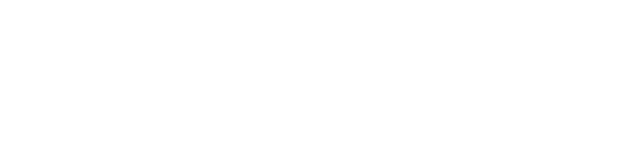
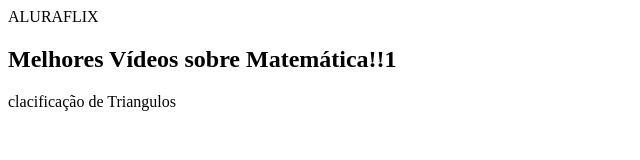
Before and after one commit to rayanne22/colecaodevideo, a plain HTML site: page index.html in a window 1280 px wide. Shown: the whole page, without its empty margins (0-640 px from the left). Drawn offline with Linux system fonts and the light colour scheme.

Commit message:
desenvolvendo projeto

```diff
--- a/index.html
+++ b/index.html
@@ -3,9 +3,16 @@
 <head>
     <meta charset="UTF-8">
     <meta name="viewport" content="width=device-width, initial-scale=1.0">
-    <title>Document</title>
+    <title>Matemática!!!</title>
 </head>
 <body>
+ <header>ALURAFLIX</header>
+ <section>
+    <h1> Melhores Vídeos sobre Matemática!!1 </h1>
+    <p>clacificação de Triangulos</p>
+    <div>
 
+</div>
+</section>
 </body>
 </html>
```
